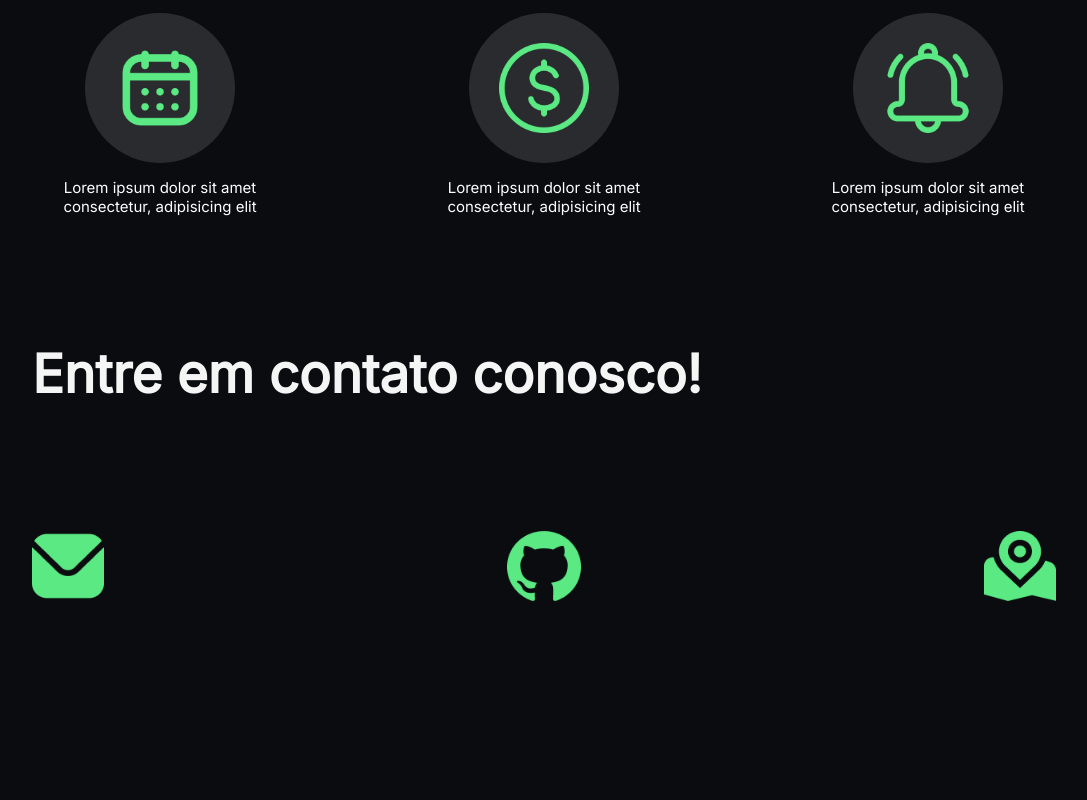
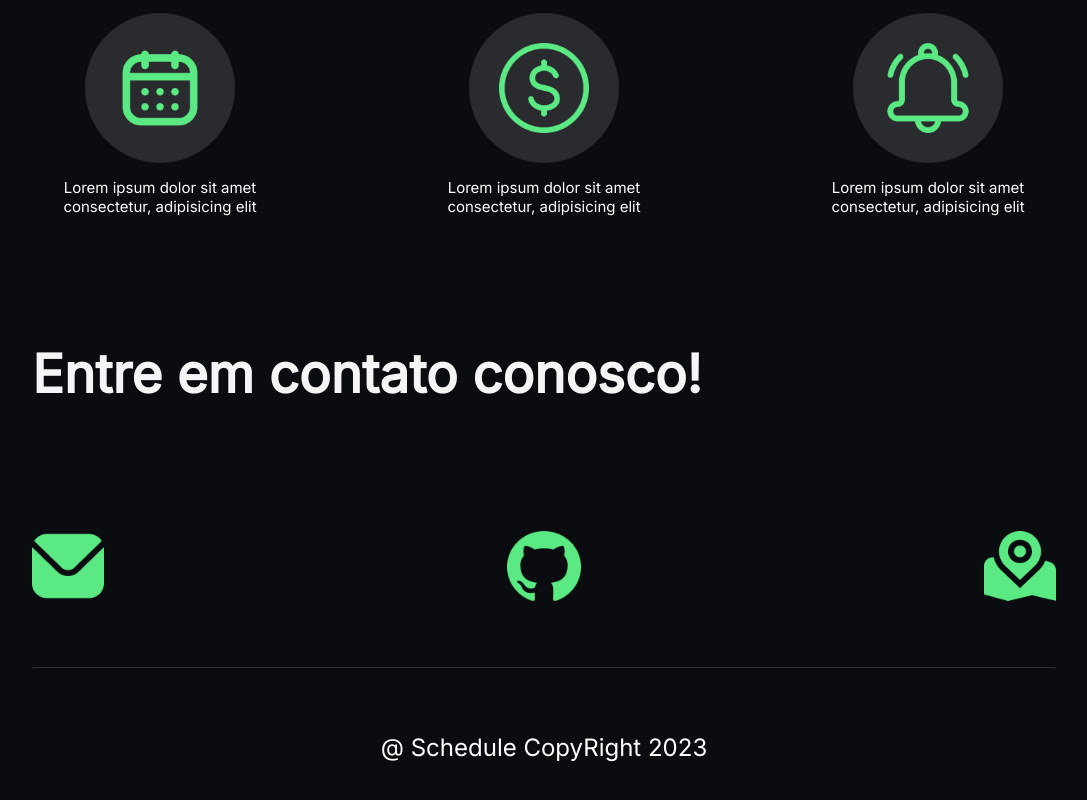
Before and after one commit to ezSchedule/ezSchedule.ui, a React (Create React App) app in the folder front-ezchedule/: page / in a window 1280 px wide. Shown: the part 963-1763 px from the top of the page, without its empty margins (96-1183 px from the left). Before the commit the page ends 1629 px from the top, so only its background shows below. Built offline with nearby package versions, Linux system fonts and the light colour scheme.

Commit message:
Versão inicial finalizada.

```diff
--- a/front-ezchedule/src/App.js
+++ b/front-ezchedule/src/App.js
@@ -2,6 +2,7 @@ import './App.css';
 import AdvertisingBanner from './components/AdvertisingBanner';
 import Arrow from './components/Arrow';
 import Contact from './components/Contact';
+import Footer from './components/Footer';
 import Header from './components/Header';
 import HowItWorks from './components/HowItWorks';
 
@@ -13,6 +14,7 @@ function App() {
       <Arrow />
       <HowItWorks />
       <Contact />
+      <Footer />
     </div>
   );
 }
--- a/front-ezchedule/src/components/Contact.css
+++ b/front-ezchedule/src/components/Contact.css
@@ -4,7 +4,7 @@
     align-items: center;
     display: flex;
     justify-content: center;
-
+    padding-bottom: 10rem;
 }
 
 .contact {
--- /dev/null
+++ b/front-ezchedule/src/components/Footer.css
@@ -0,0 +1,20 @@
+.mainFooter{
+    width: 100%;
+    height: 20vh;
+    justify-content: center;
+    align-items: center;
+    display: flex;
+}
+
+.mainFooter div{
+    width: 80%;
+    height: 100%;
+    border-top:1px solid #ffffff26 ;
+    border-radius: 2.5px;
+    display: flex;
+    align-items: center;
+    justify-content: center;
+    text-align: center;
+    font-size: 1.5rem;
+    color: #fff;
+}
--- /dev/null
+++ b/front-ezchedule/src/components/Footer.js
@@ -0,0 +1,16 @@
+import React from 'react';
+import './Footer.css';
+
+const date = new Date();
+const currentYear = date.getFullYear();
+const Footer = () => {
+    return (
+        <div className='mainFooter'>
+            <div>
+                <p>@ Schedule CopyRight {currentYear}</p>
+            </div>
+        </div>
+    )
+}
+
+export default Footer;
```
